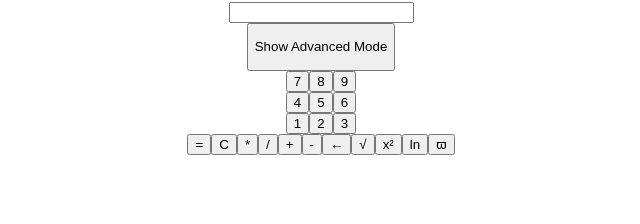
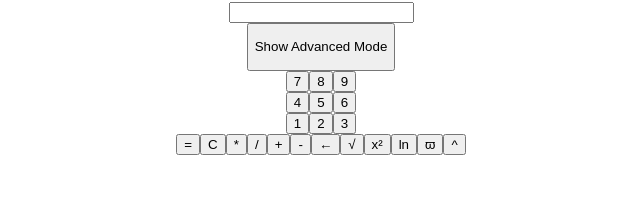
Before and after one commit to Auralcat/v-calculator, a Vue app: page / in a window 1280 px wide. Shown: the part 58-282 px from the top of the page, without its empty margins (319-959 px from the left). Built offline with nearby package versions, Linux system fonts and the light colour scheme.

Commit message:
All tests passing for new buttons

```diff
--- a/src/components/Main.vue
+++ b/src/components/Main.vue
@@ -36,6 +36,7 @@
       <calc-button label="x²"/>
       <calc-button label="ln"/>
       <calc-button label="ϖ"/>
+      <calc-button label="^"/>
     </div>
   </div>
 </template>
```
Also changed, not shown: 1 other file (tests, documents, lock files or other folders).
